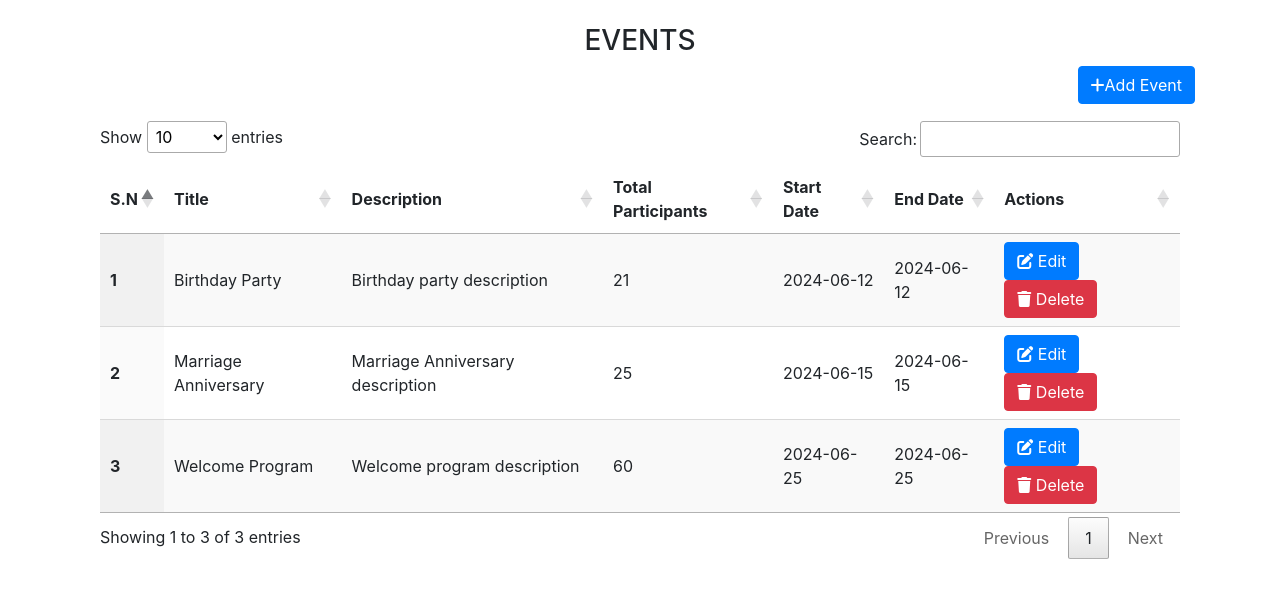
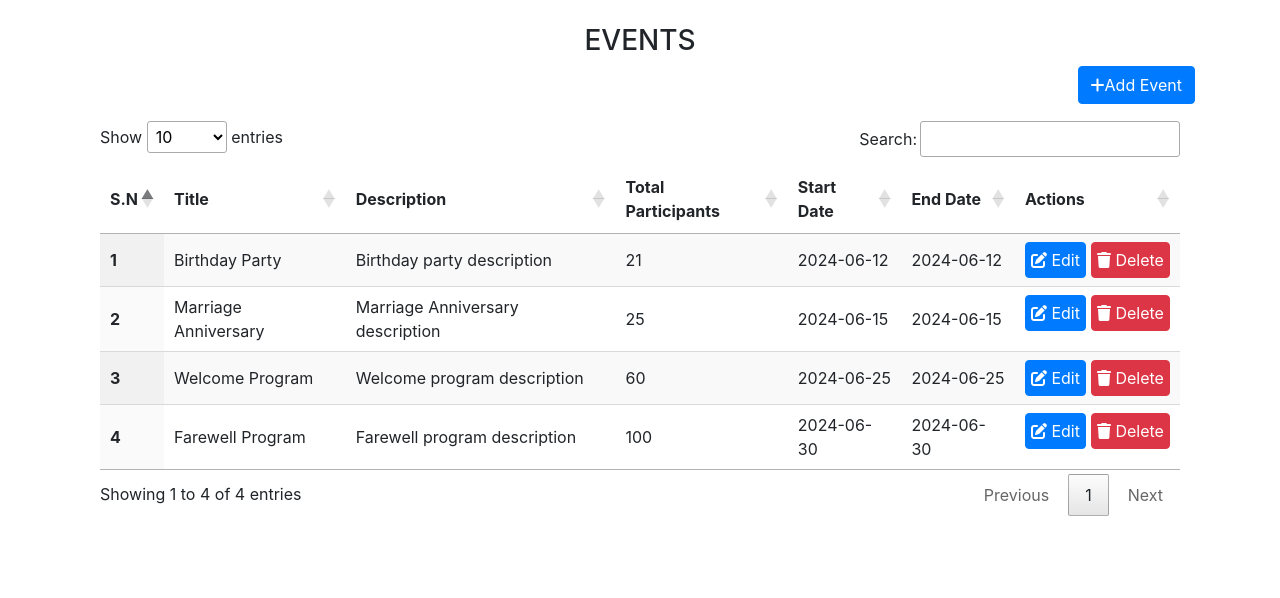
Before and after one commit to Sandeepsharmag35/Event-Management-System, a Django app: page / in a window 1280 px wide. Shown: the part 56-654 px from the top of the page. Run offline with Django 5.2, Linux system fonts and the light colour scheme; some libraries are stand-ins or nearby versions.

Commit message:
Added data

```diff
--- a/events/data.json
+++ b/events/data.json
@@ -22,5 +22,13 @@
         "total_participants": "60",
         "start_date": "2024-06-25",
         "end_date": "2024-06-25"
+    },
+    {
+        "id": 4,
+        "title": "Farewell Program",
+        "description": "Farewell program description",
+        "total_participants": "100",
+        "start_date": "2024-06-30",
+        "end_date": "2024-06-30"
     }
 ]
--- a/templates/events.html
+++ b/templates/events.html
@@ -11,6 +11,19 @@
         Events
         {% endblock %}
     </title>
+    <style>
+        .action-buttons {
+            display: flex;
+            gap: 5px;
+        }
+
+        .action-buttons .btn {
+            display: flex;
+            align-items: center;
+            justify-content: center;
+            padding: 5px;
+        }
+    </style>
     <!-- Bootstrap CSS -->
     <link href="https://stackpath.bootstrapcdn.com/bootstrap/4.5.2/css/bootstrap.min.css" rel="stylesheet">
     <link rel="stylesheet" href="{% static 'datatable/datatables.css' %}">
@@ -111,14 +124,14 @@
                         <td>{{ event.total_participants }}</td>
                         <td>{{ event.start_date }}</td>
                         <td>{{ event.end_date }}</td>
-                        <td class="justify-space-between"><a href="{% url 'update_event' event.id %}"
-                                class="btn btn-primary">
-                                <i class="fa-solid fa-edit" style="color: #ffffff;"></i> Edit
-                            </a>&nbsp;<a href="{% url 'delete_event' event.id %}" class="btn btn-danger"
+                        <td class="action-buttons">
+                            <a href="{% url 'update_event' event.id %}" class="btn btn-primary">
+                                <i class="fa-solid fa-edit" style="color: #ffffff;"></i>&nbsp;Edit
+                            </a>
+                            <a href="{% url 'delete_event' event.id %}" class="btn btn-danger"
                                 onclick="return confirm('Are you sure you want to delete this event?');">
-                                <i class="fa-solid fa-trash" style="color: #ffffff;"></i> Delete
+                                <i class="fa-solid fa-trash" style="color: #ffffff;"></i>&nbsp;Delete
                             </a>
-
                         </td>
                     </tr>
                     {% endfor %}
```
